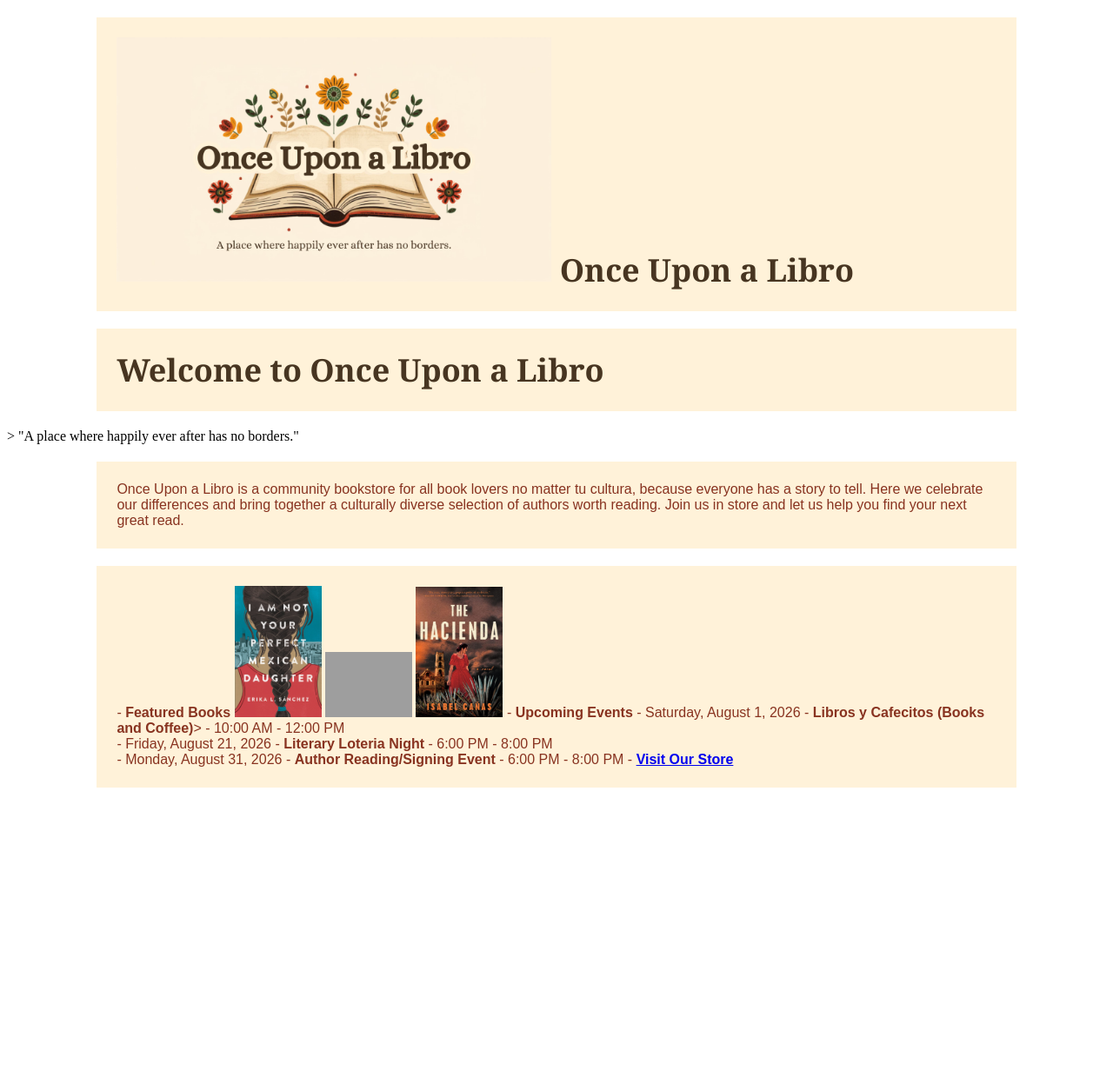
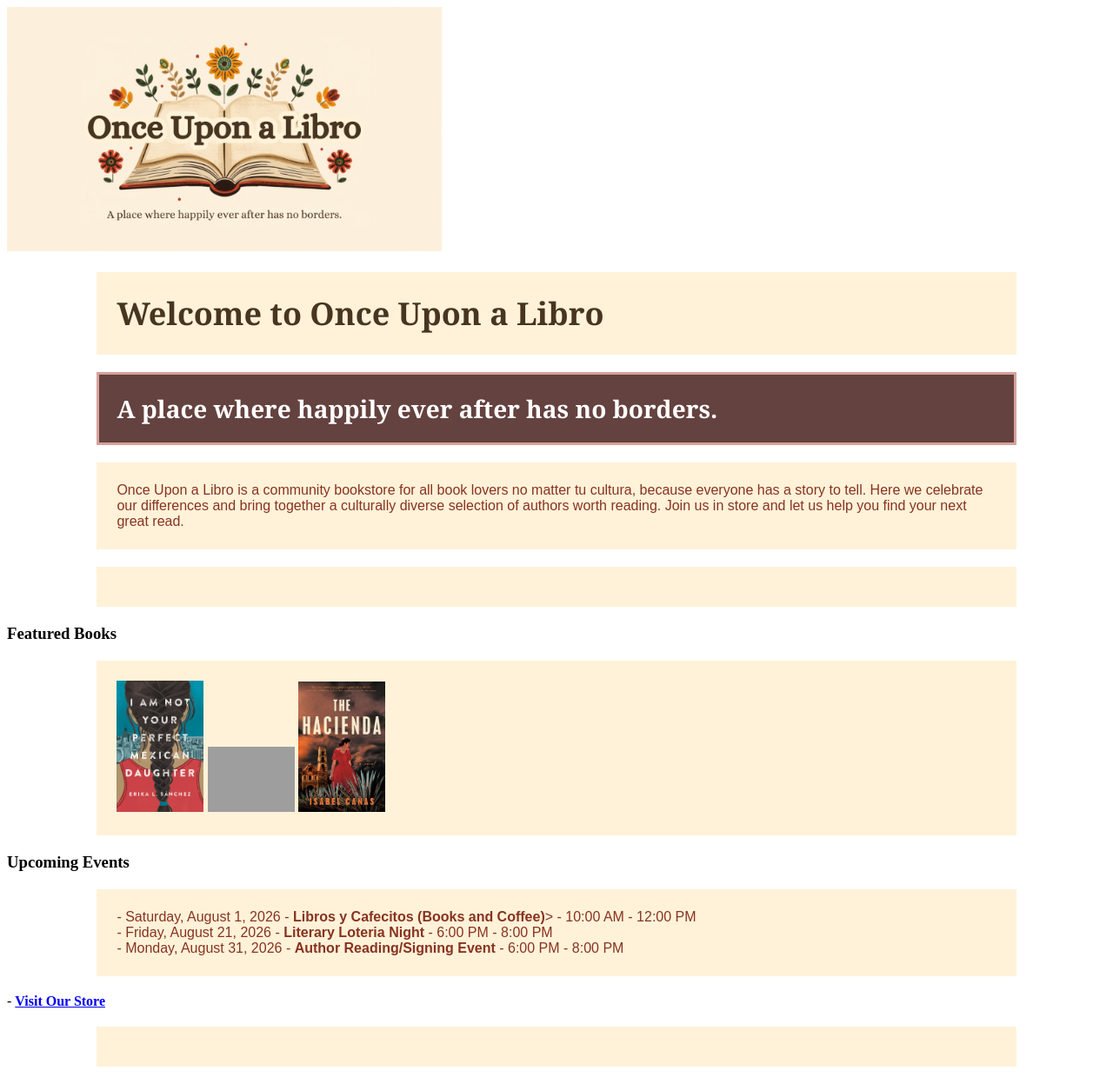
Before and after one commit to valleymtz/final-project-3301, a plain HTML site: page index.html in a window 1280 px wide. Shown: the whole page at 87% size. Before the commit the page ends 926 px from the top, so only its background shows below. Drawn offline with Linux system fonts and the light colour scheme; grey boxes are pictures that could not be loaded.

Commit message:
update index

```diff
--- a/index.html
+++ b/index.html
@@ -4,12 +4,7 @@
 
 <head>
 
-    <title>Once Upon a Libro</title>
-
-<h1>
-    <img src="images/oual_banner.jpg" alt="Heading Logo" width="500">
-    <span>Once Upon a Libro</span>
-</h1>
+    <img src="images/oual_banner.jpg" width="500">
 
     <link rel="stylesheet" href="style.css">
 
@@ -17,9 +12,9 @@
 
 <body>
 
-    <h1>Welcome to Once Upon a Libro</h1>
+<h1>Welcome to Once Upon a Libro</h1>
 
-    > "A place where happily ever after has no borders."
+<h2>A place where happily ever after has no borders.</h2>
 
     <p>
         Once Upon a Libro is a community bookstore for all book lovers no matter tu cultura, because everyone has a story to tell.
@@ -27,16 +22,18 @@
         Join us in store and let us help you find your next great read.
    </p>
 <p>
-    - <strong>Featured Books</strong>
-    <img src="images/i_am_not_your_perfect_mexican_daughter.jpg" width="100">
+<h3>Featured Books</h3>
+<p>
+<img src="images/i_am_not_your_perfect_mexican_daughter.jpg" width="100">
     <img src="images/mexican_gothic.jpg" width="100">
     <img src="images/the_hacienda.jpg" width="100">
-
-    - <strong>Upcoming Events</strong>
+</p>
+<h3>Upcoming Events</h3>
+<p>
         -   Saturday, August 1, 2026 - <strong>Libros y Cafecitos (Books and Coffee)</strong>> - 10:00 AM - 12:00 PM<br>
         -   Friday, August 21, 2026 - <strong>Literary Loteria Night</strong> - 6:00 PM - 8:00 PM<br>
         -   Monday, August 31, 2026 - <strong>Author Reading/Signing Event</strong> - 6:00 PM - 8:00 PM
-
+</p>
     - <strong><a href="about.html">Visit Our Store</a></strong>
 
 </p>
```
